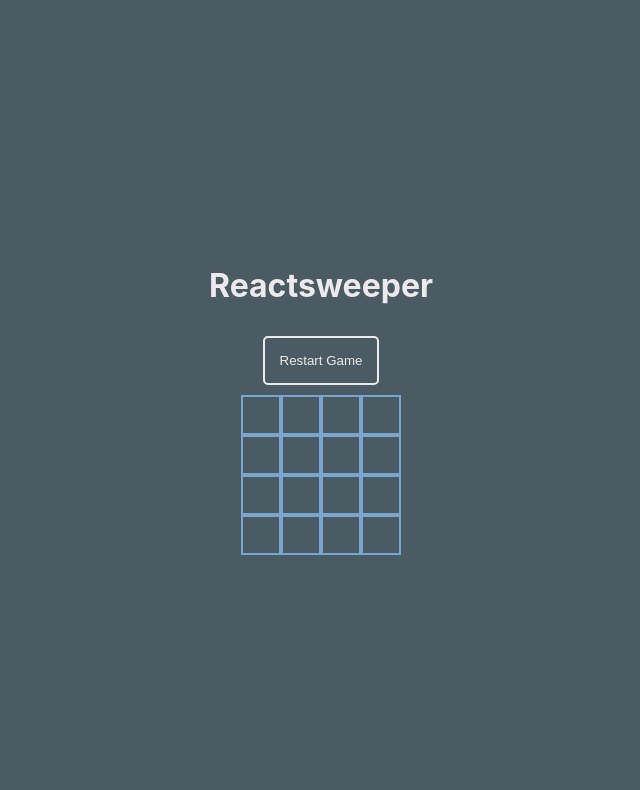
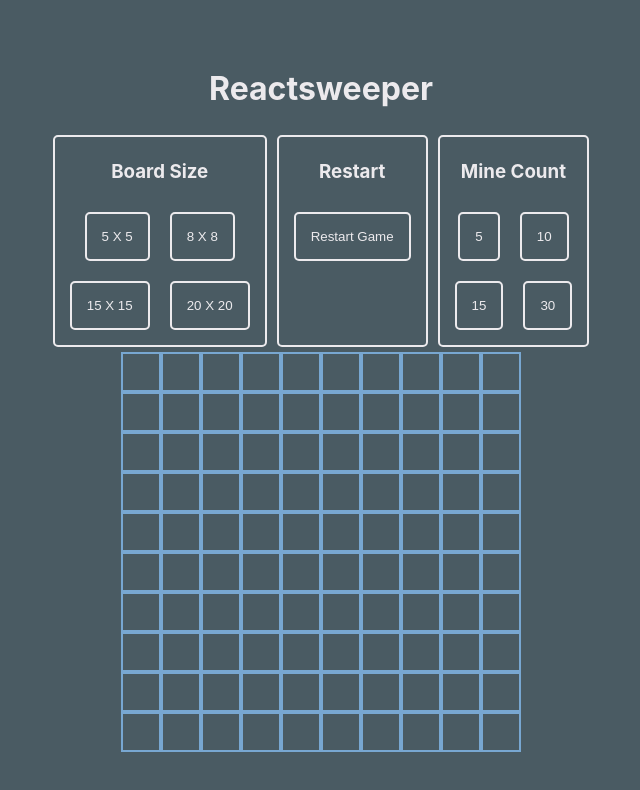
Before and after one commit to aoroudjev/reactsweeper, a React (Create React App) app: page / in a window 1280 px wide. Shown: the top 790 px of the page, without its empty margins (319-959 px from the left). Built offline with nearby package versions, Linux system fonts and the light colour scheme.

Commit message:
Add util buttons and functionality.

```diff
--- a/src/App.tsx
+++ b/src/App.tsx
@@ -5,6 +5,8 @@ import Board from './components/Board/Board';
 const App: React.FC = () => {
 
     const [resetCount, setResetCounter] = useState(0);
+    const [boardSize, setBoardSize] = useState(10);
+    const [mineCount, setMineCount] = useState(10);
 
     const restartGame = (): void => {
         setResetCounter(prev => prev + 1);
@@ -14,10 +16,38 @@ const App: React.FC = () => {
         <div className="App">
             <header className="App-header">
                 <h1>Reactsweeper</h1>
-                <button className="option-button" onClick={restartGame}>Restart Game</button>
             </header>
+            <div className="utils">
+                <div className="board-options">
+                    <h3>Board Size</h3>
+                    <div>
+                        <button className="option-button" onClick={() => setBoardSize(5)}>5 X 5</button>
+                        <button className="option-button" onClick={() => setBoardSize(8)}>8 X 8</button>
+                    </div>
+                    <div>
+                        <button className="option-button" onClick={() => setBoardSize(15)}>15 X 15</button>
+                        <button className="option-button" onClick={() => setBoardSize(20)}>20 X 20</button>
+                    </div>
+                </div>
+                <div className="board-options">
+                    <h3>Restart</h3>
+                    <button className="option-button" onClick={restartGame}>Restart Game</button>
+                </div>
+                <div className="board-options">
+                    <h3>Mine Count</h3>
+                    <div>
+                        <button className="option-button" onClick={() => setMineCount(5)}>5</button>
+                        <button className="option-button" onClick={() => setMineCount(10)}>10</button>
+                    </div>
+                    <div>
+                        <button className="option-button" onClick={() => setMineCount(15)}>15</button>
+                        <button className="option-button" onClick={() => setMineCount(30)}>30</button>
+                    </div>
+
+                </div>
+            </div>
             <main>
-                <Board dimensions={4} numMines={1} resetCount={resetCount} />
+                <Board dimensions={boardSize} numMines={mineCount} resetCount={resetCount} />
             </main>
         </div>
     );
```
